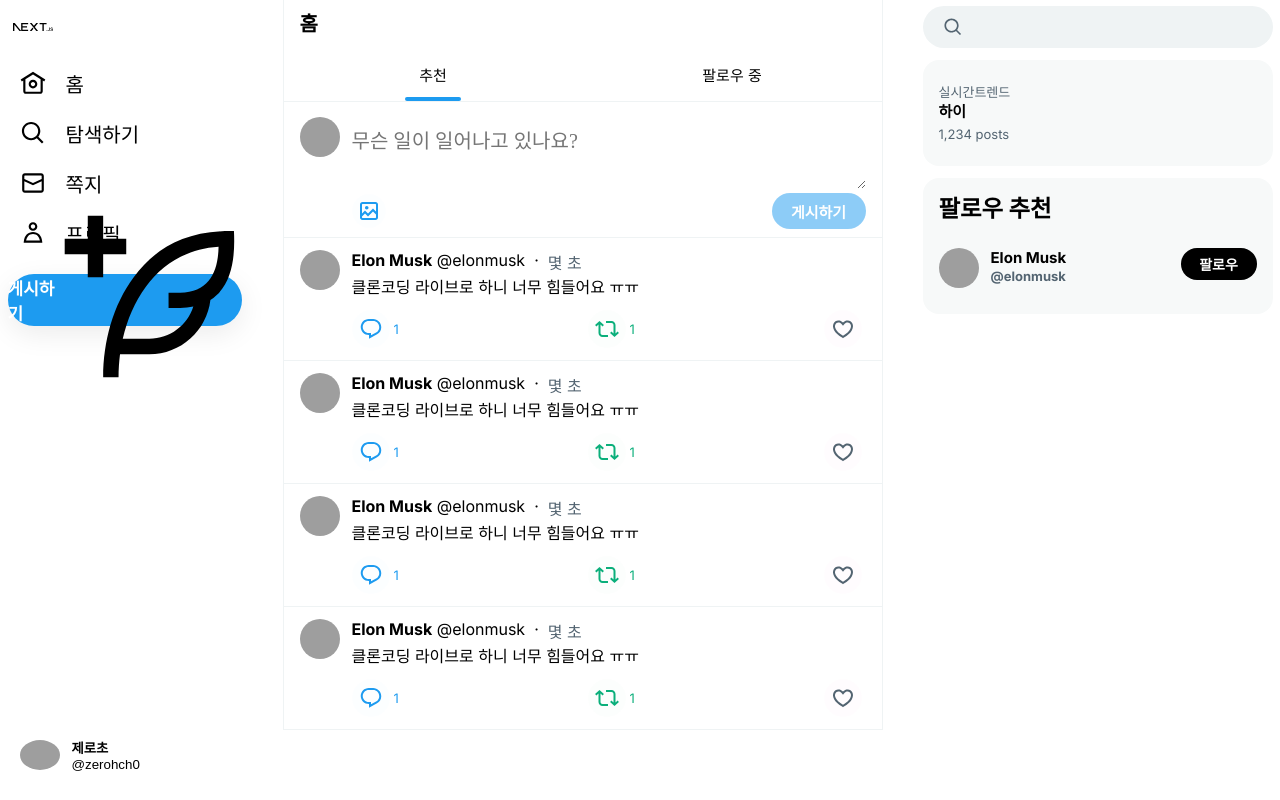
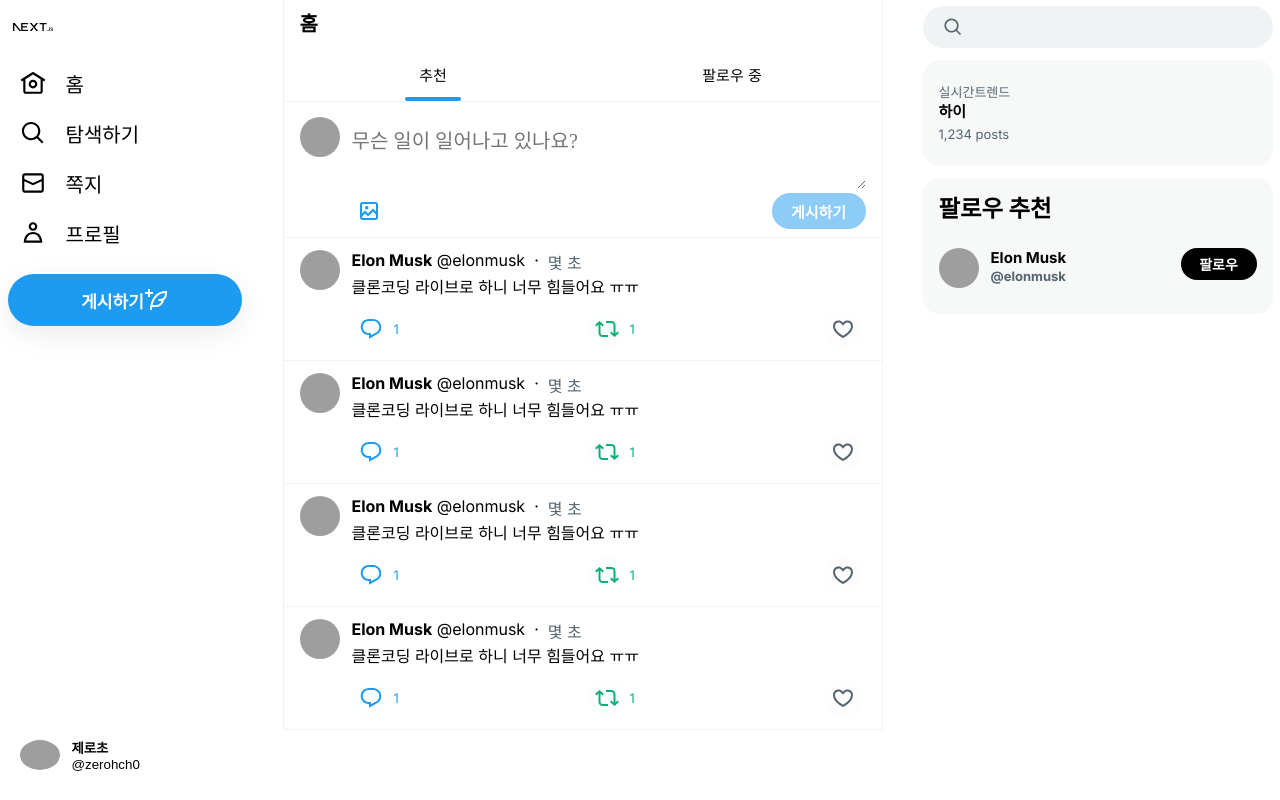
Before and after one commit to San-Goon/zustand, a Next.js app: page /compose/tweet in a window 1280 px wide. Built offline with nearby package versions, Linux system fonts and the light colour scheme; grey boxes are pictures that could not be loaded.

Commit message:
feat: modify svg css

```diff
--- a/src/app/(afterLogin)/layout.module.css
+++ b/src/app/(afterLogin)/layout.module.css
@@ -69,6 +69,12 @@
   background-color: rgb(26, 140, 216);
 }
 
+.postButton svg {
+  display: inline-block;
+  fill: white;
+  width: 24px;
+}
+
 .rightSectionWrapper {
   display: flex;
   align-items: flex-start;
```
